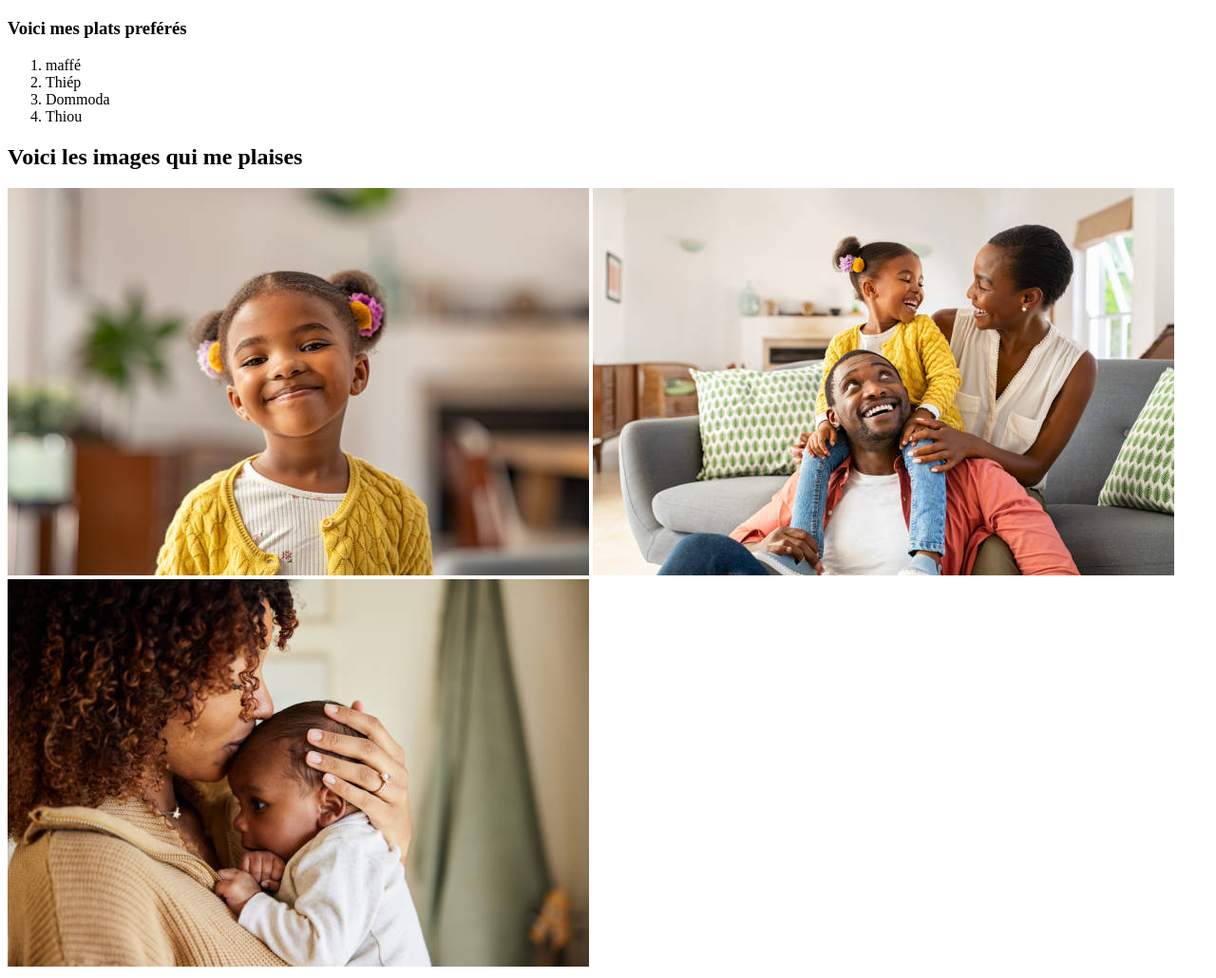
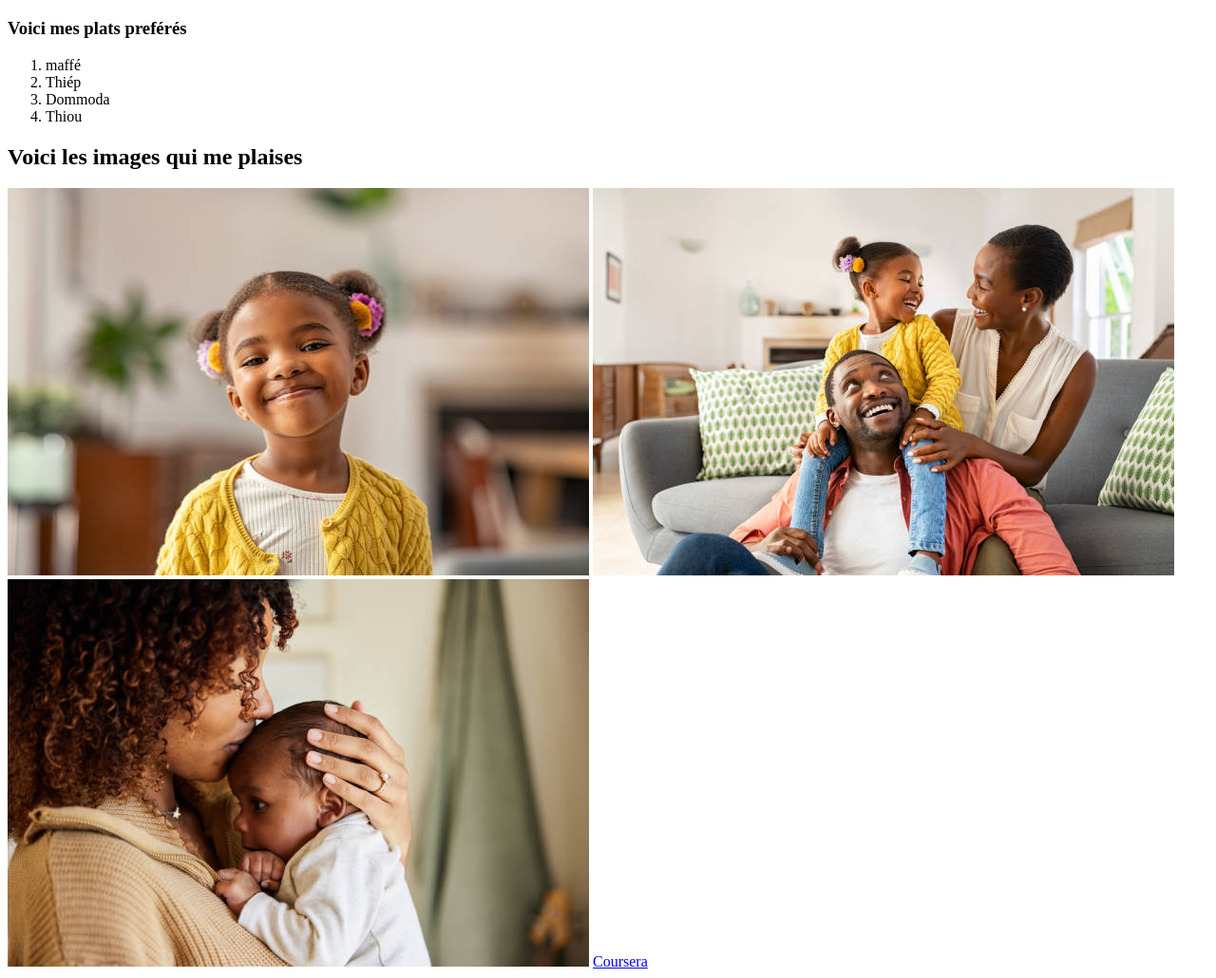
Before and after one commit to seckmohamed1/seck, a plain HTML site: page index.html in a window 1280 px wide. Shown: the part 61-1091 px from the top of the page at 95% size. Drawn offline with Linux system fonts and the light colour scheme.

Commit message:
Update index.html

```diff
--- a/index.html
+++ b/index.html
@@ -19,6 +19,7 @@
         <img src="./images/image1.jpg" alt="images d'enfants">
         <img src="./images/image2.jpg" alt="imge d'une famille">
         <img src="./images/image3.jpg" alt="imga mère-enfant">
+        <a href="https://www.coursera.org/">Coursera</a>
 
     </main>
 </body>
```
